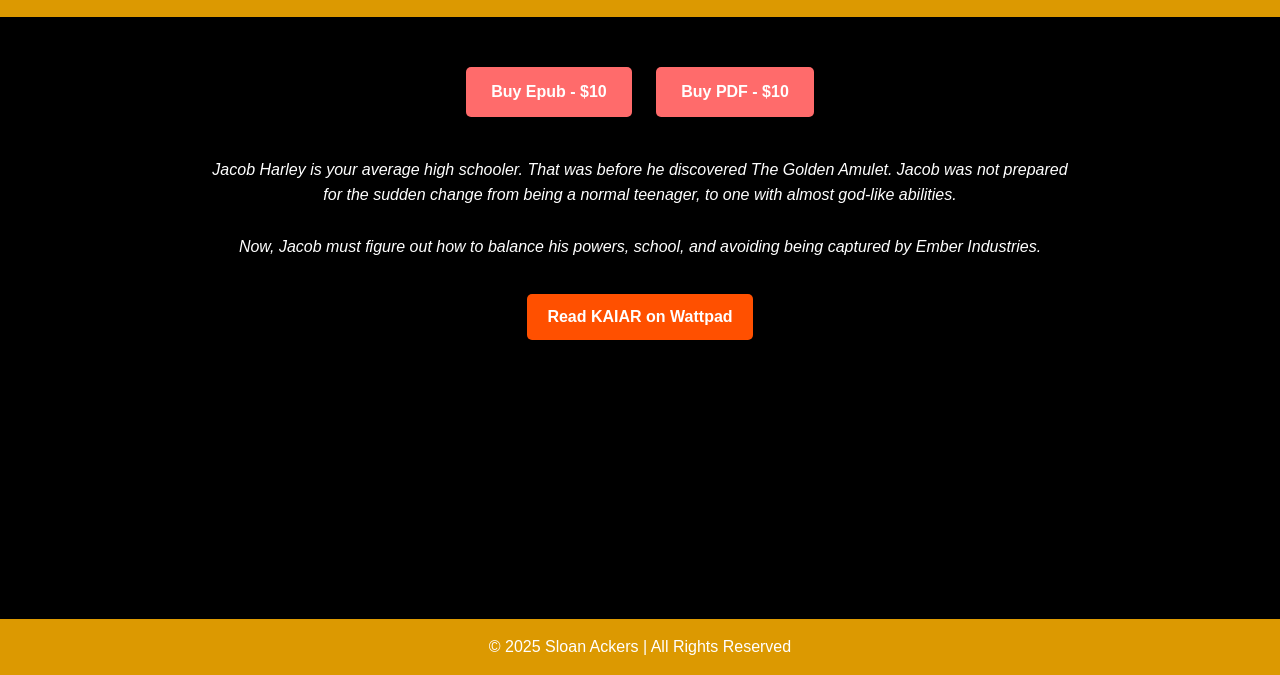
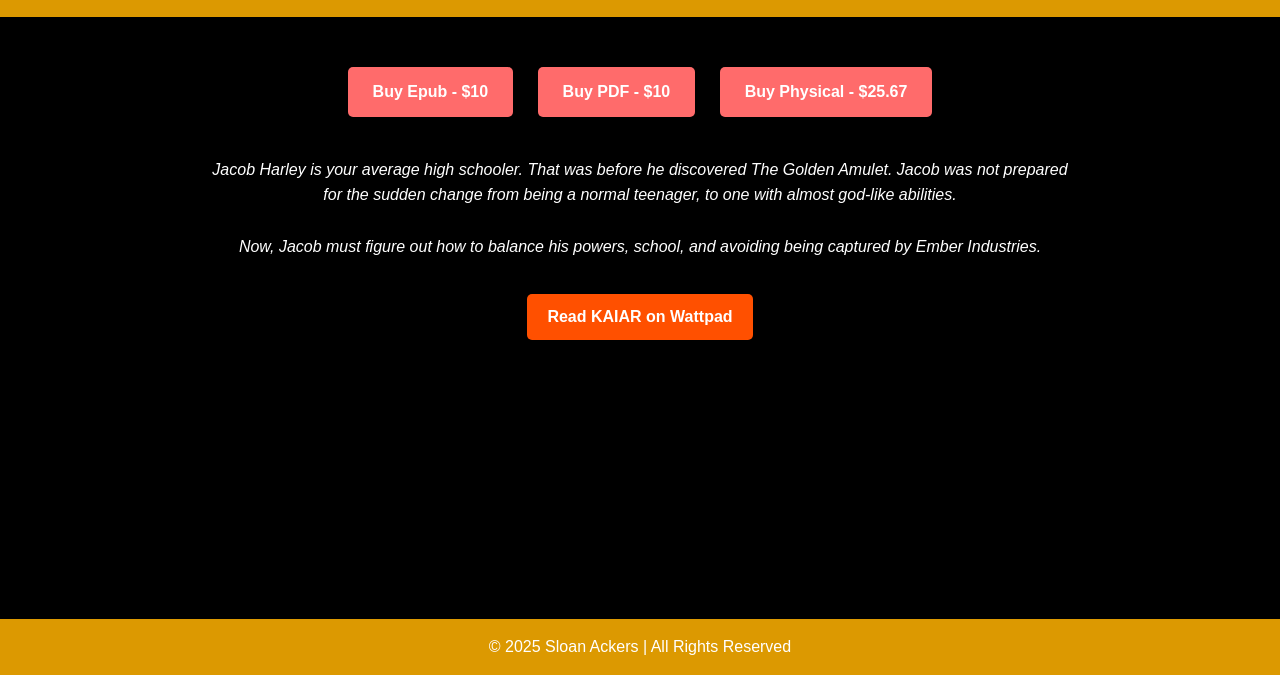
Before and after one commit to ParalyzedDemon/Kaiar, a plain HTML site: page index.html in a window 1280 px wide. Shown: the part 125-800 px from the top of the page. Drawn offline with Linux system fonts and the light colour scheme.

Commit message:
Update Buy Now buttons for physical copy purchase
Added a new button to purchase a physical copy of the book.

```diff
--- a/index.html
+++ b/index.html
@@ -113,6 +113,9 @@
         <a href="https://ko-fi.com/s/c554a34af4" target="_blank" class="buy-button">
             Buy PDF - $10
         </a>
+        <a href="https://www.blurb.ca/b/12560663-kaiar-the-elder-amulets-book-one" target="_blank" class="buy-button">
+            Buy Physical - $25.67
+        </a>
 
         <p class="placeholder-text">
             Jacob Harley is your average high schooler. That was before he discovered The Golden Amulet. Jacob was not prepared for the sudden change from being a normal teenager, to one with almost god-like abilities.<br><br>
@@ -129,4 +132,5 @@
     </footer>
 
 </body>
+
 </html>
```
